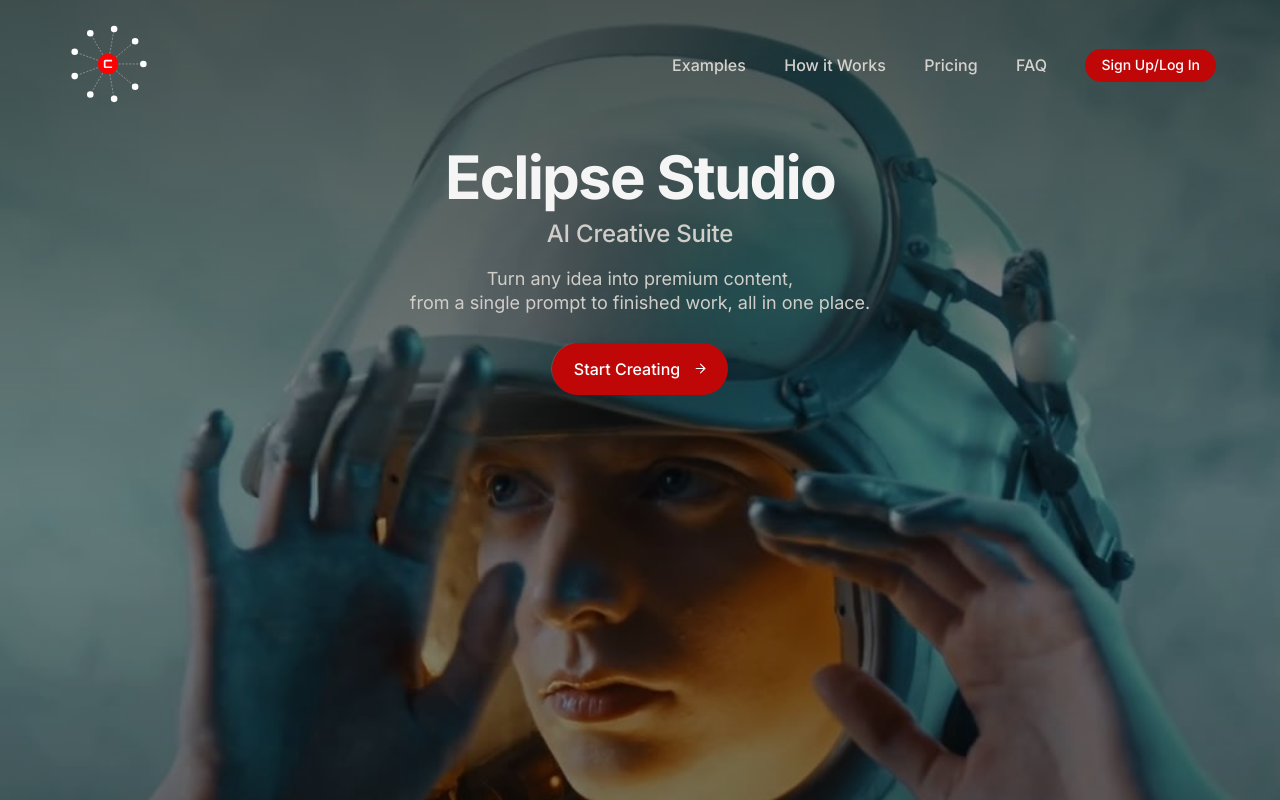
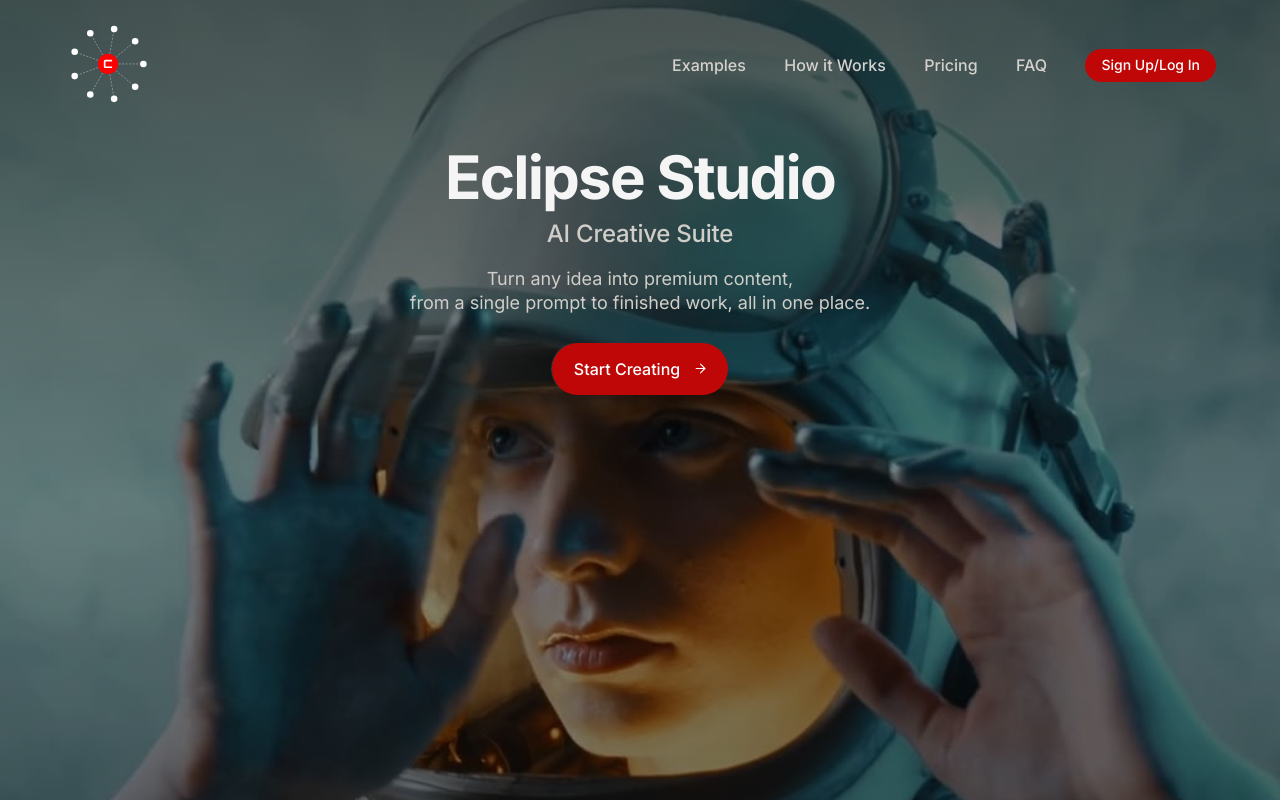
Before and after one commit to imykee85/CosmosLabs-Eclipse-Studio, a Next.js app: page / in a window 1280 px wide. Shown: the top 800 px of the page. Built offline with nearby package versions, Linux system fonts and the light colour scheme; no server answers.

Commit message:
Hero video: use the owner's own crop as is (centred, no extra offset)
Co-Authored-By: Claude Sonnet 5.5 <noreply@anthropic.com>
Claude-Session: https://claude.ai/code/session_013DGrz9f3qFoYRsQEBwWjw9

```diff
--- a/src/app/landing.css
+++ b/src/app/landing.css
@@ -475,7 +475,7 @@ html[data-app-theme="light"] .login-icon { color: #e9e3d9; }
 /* Hero background video (replaced the carousel, 2026-10-12): fills the whole hero, a dark wash keeps the text readable and the bottom melts into the black page. */
 .hero { overflow: hidden; display: flex; flex-direction: column; justify-content: space-between; min-height: 1317px; }
 .hero-video { position: absolute; inset: 0; z-index: 0; overflow: hidden; background: #000; }
-.hero-video-still, .hero-video-el { position: absolute; inset: 0; width: 100%; height: 100%; object-fit: cover; object-position: 50% 40%; }
+.hero-video-still, .hero-video-el { position: absolute; inset: 0; width: 100%; height: 100%; object-fit: cover; object-position: 50% 50%; }
 .hero-video-wash { position: absolute; inset: 0; background: linear-gradient(180deg, rgba(0,0,0,.62) 0%, rgba(0,0,0,.38) 38%, rgba(0,0,0,.5) 68%, #000 100%); }
 .hero > .hero-copy { margin-top: 0; }
 .hero > .strip { width: 100%; margin-top: 64px; }
```
Also changed, not shown: 1 other file (tests, documents, lock files or other folders).
